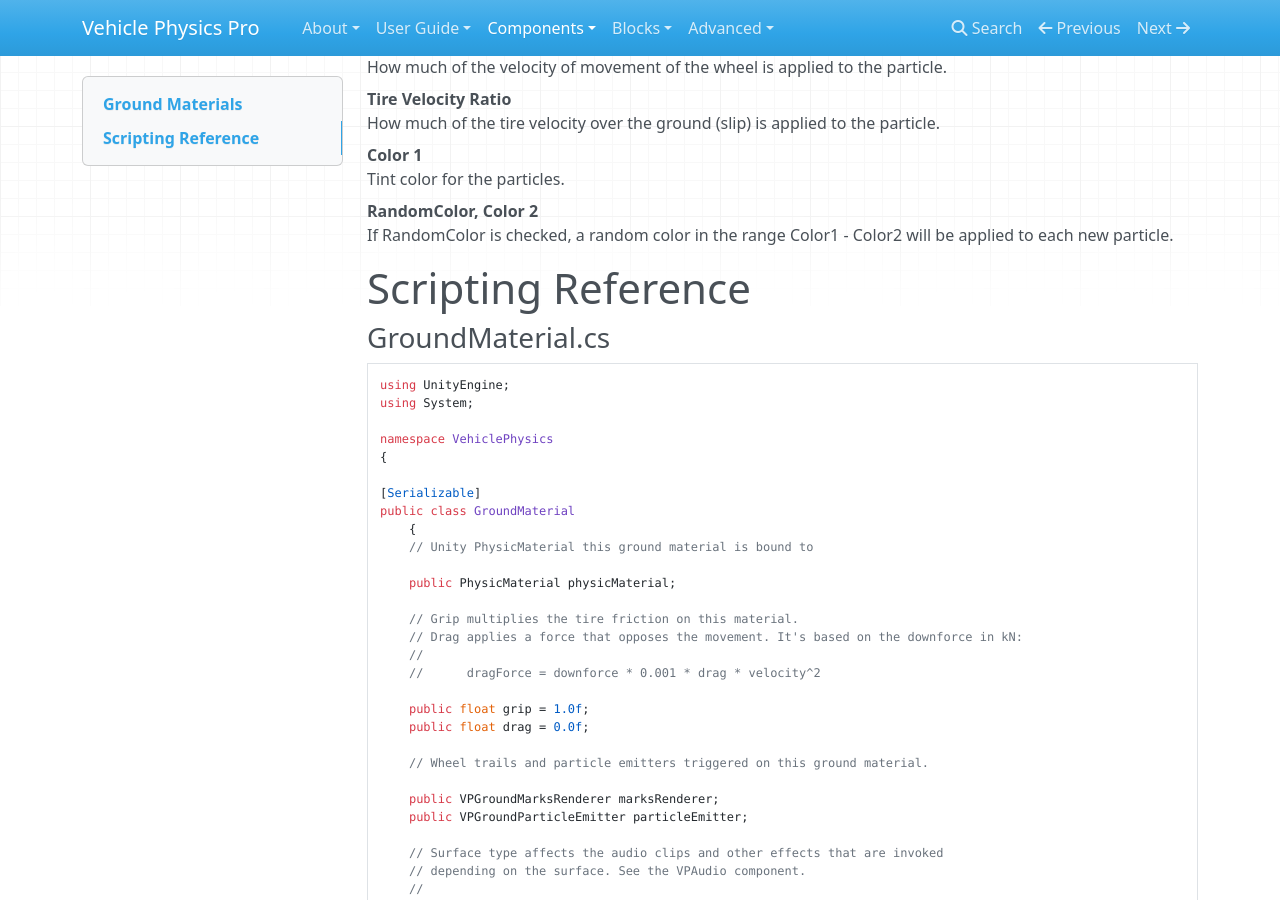
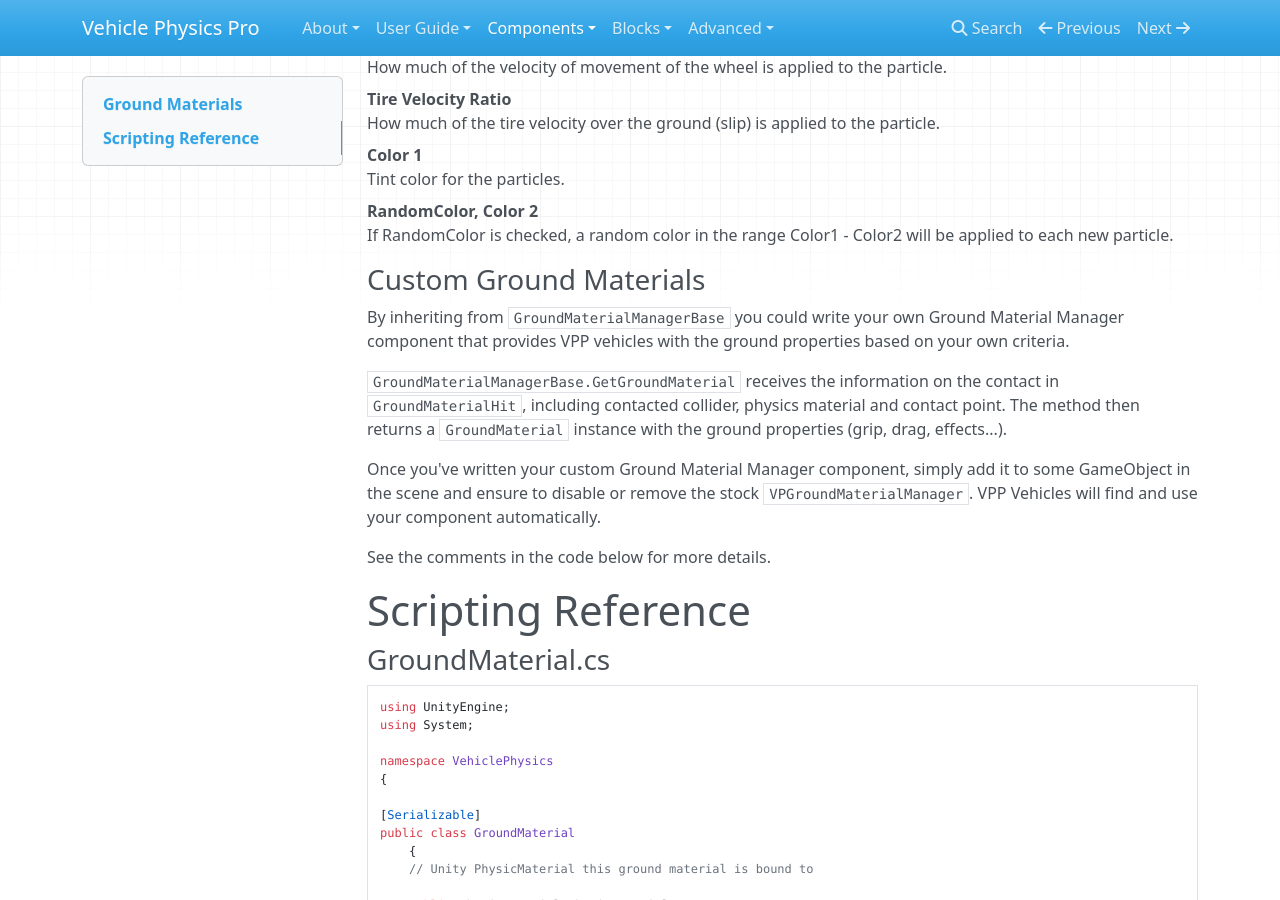
Before and after one commit to EdyJ/vehicle-physics-docs, an MkDocs documentation site: the page built from docs/components/ground-materials.md, in a window 1280 px wide and 900 px high, scrolled down 5498 px. Built offline with MkDocs 1.6.1, drawn with Linux system fonts in a browser that asks for light colours; nearby versions of some CDN libraries; library files that are not in the unit come from our copies; formulas are drawn with MathJax 3.

Commit message:
Updated info on custom ground materials

````diff
--- a/docs/components/ground-materials.md
+++ b/docs/components/ground-materials.md
@@ -191,6 +191,22 @@ RandomColor, Color 2
 :	If RandomColor is checked, a random color in the range Color1 - Color2 will be applied to each
 	new particle.
 
+### Custom Ground Materials
+
+By inheriting from ```GroundMaterialManagerBase``` you could write your own Ground Material Manager
+component that provides VPP vehicles with the ground properties based on your own criteria.
+
+```GroundMaterialManagerBase.GetGroundMaterial``` receives the information on the contact in
+```GroundMaterialHit```, including contacted collider, physics material and contact point. The
+method then returns a ```GroundMaterial``` instance with the ground properties (grip, drag,
+effects...).
+
+Once you've written your custom Ground Material Manager component, simply add it to some GameObject
+in the scene and ensure to disable or remove the stock ```VPGroundMaterialManager```. VPP Vehicles
+will find and use your component automatically.
+
+See the comments in the code below for more details.
+
 # Scripting Reference
 
 ### GroundMaterial.cs
````
Also changed, not shown: docs/user-guide/extending-vpp.md (+12 -0 lines).
